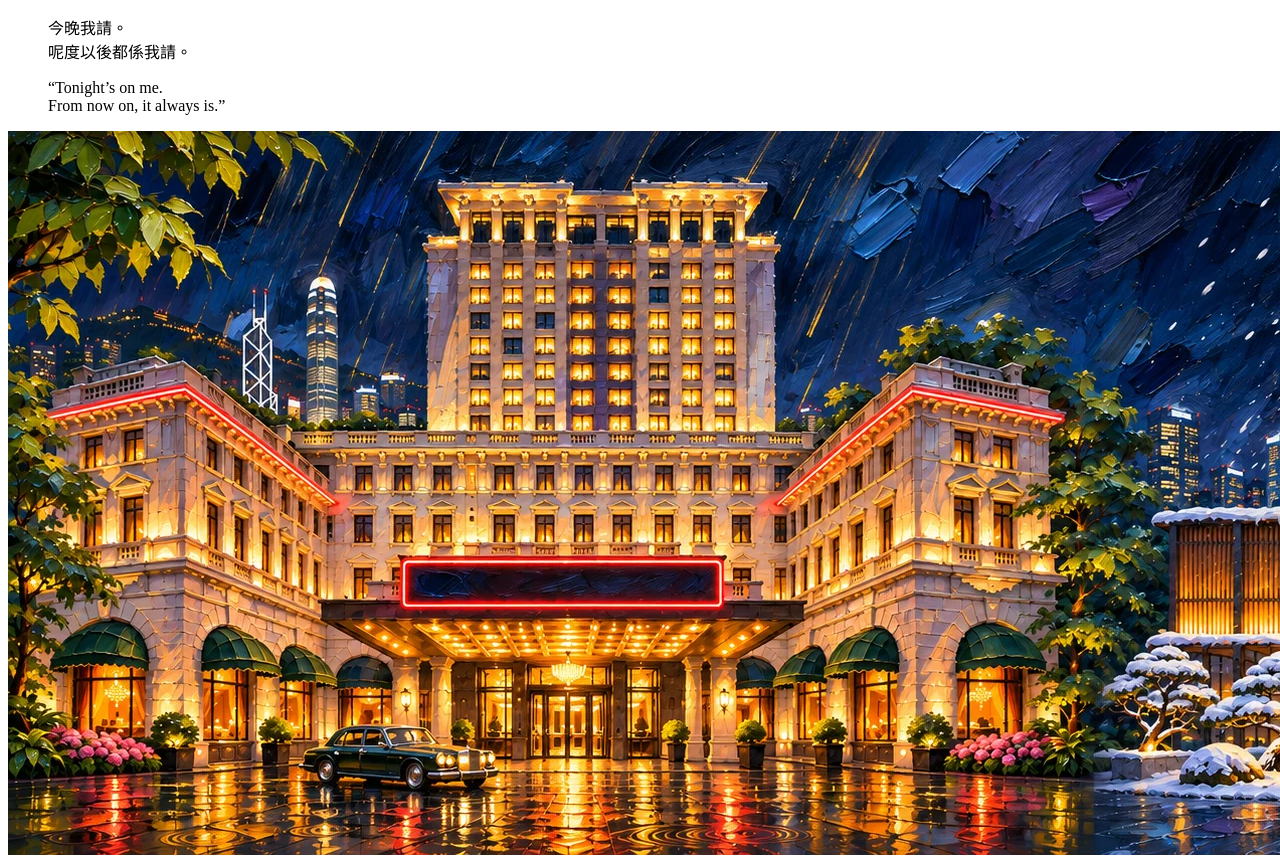
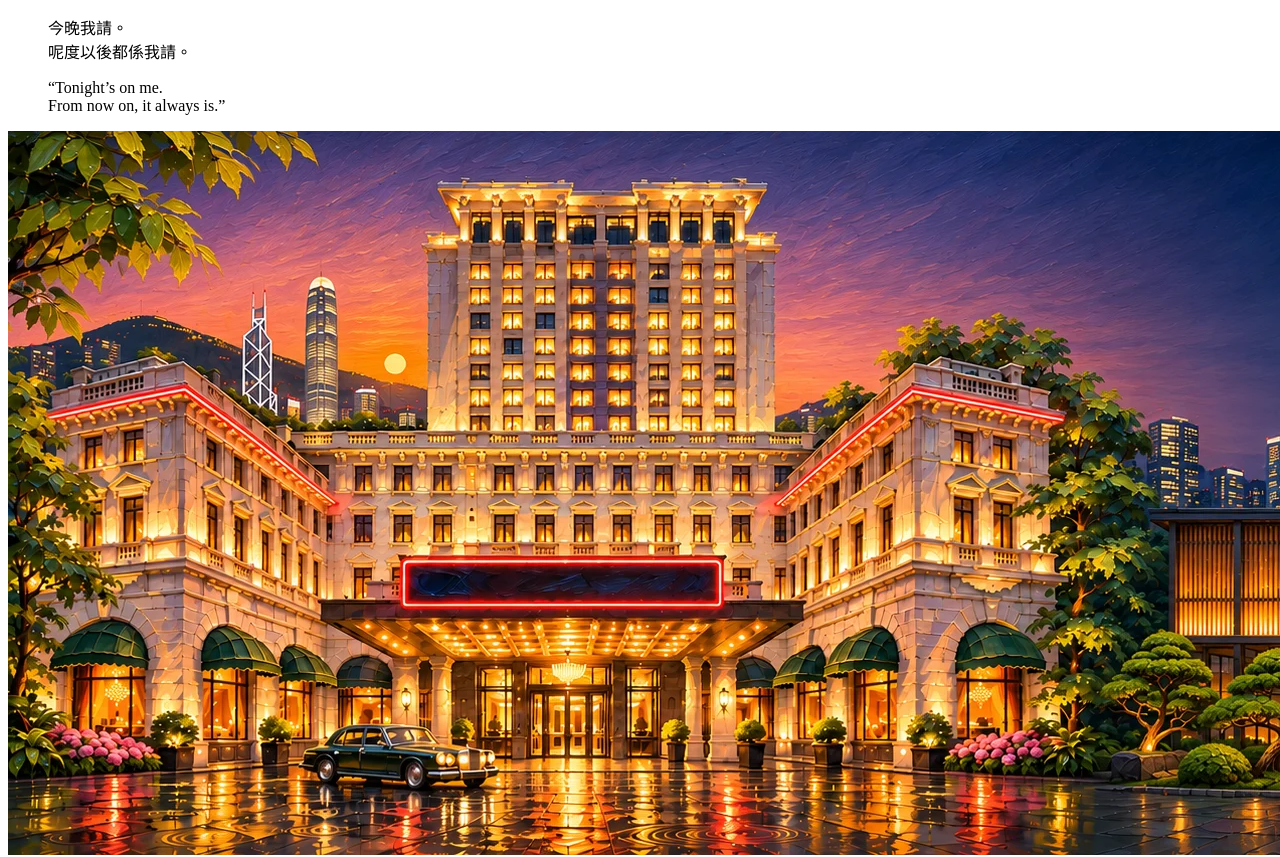
Before and after one commit to bruce-tp/acquire-boardgame, a Next.js app: page / in a window 1280 px wide. Shown: the part 1401-2258 px from the top of the page. Built offline with nearby package versions, Linux system fonts and the light colour scheme.

Commit message:
Set homepage panorama to Hong Kong sunset and a calm Tokyo night

```diff
--- a/components/hotel-poster.tsx
+++ b/components/hotel-poster.tsx
@@ -7,7 +7,7 @@ export function HotelPoster({ landing = false, hidden = false, id }: {
   return <div id={id} className={'city-panorama branded-hotel-panorama' + (landing ? ' landing-hotel-poster' : '')}
     role="img" aria-label="香港半島酒店與ホテルオークラ · The Peninsula Hong Kong and The Okura Tokyo" hidden={hidden}>
     <div className="hotel-poster-stage" aria-hidden="true">
-      <img src={landing ? '/art/hotel-seasons-oil.webp' : '/art/peninsula-okura-night-v3.png'} alt="" draggable={false} />
+      <img src={landing ? '/art/hotel-dusk-oil.webp' : '/art/peninsula-okura-night-v3.png'} alt="" draggable={false} />
       <span className="hotel-poster-sign peninsula-sign">THE PENINSULA</span>
       <span className="hotel-poster-sign okura-sign" lang="ja">ホテルオークラ</span>
     </div>
```
Also changed, not shown: public/art/hotel-dusk-oil.webp (added).
